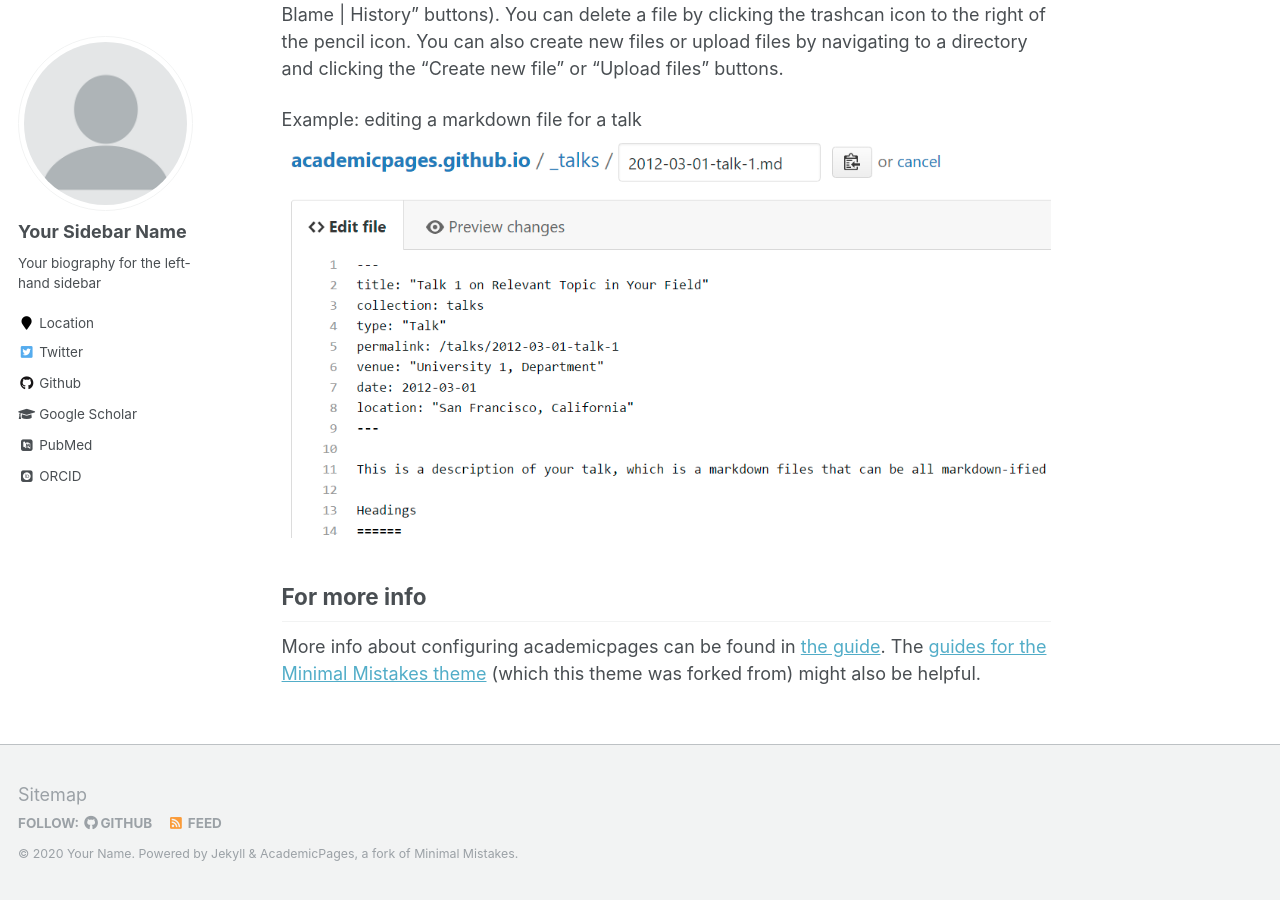
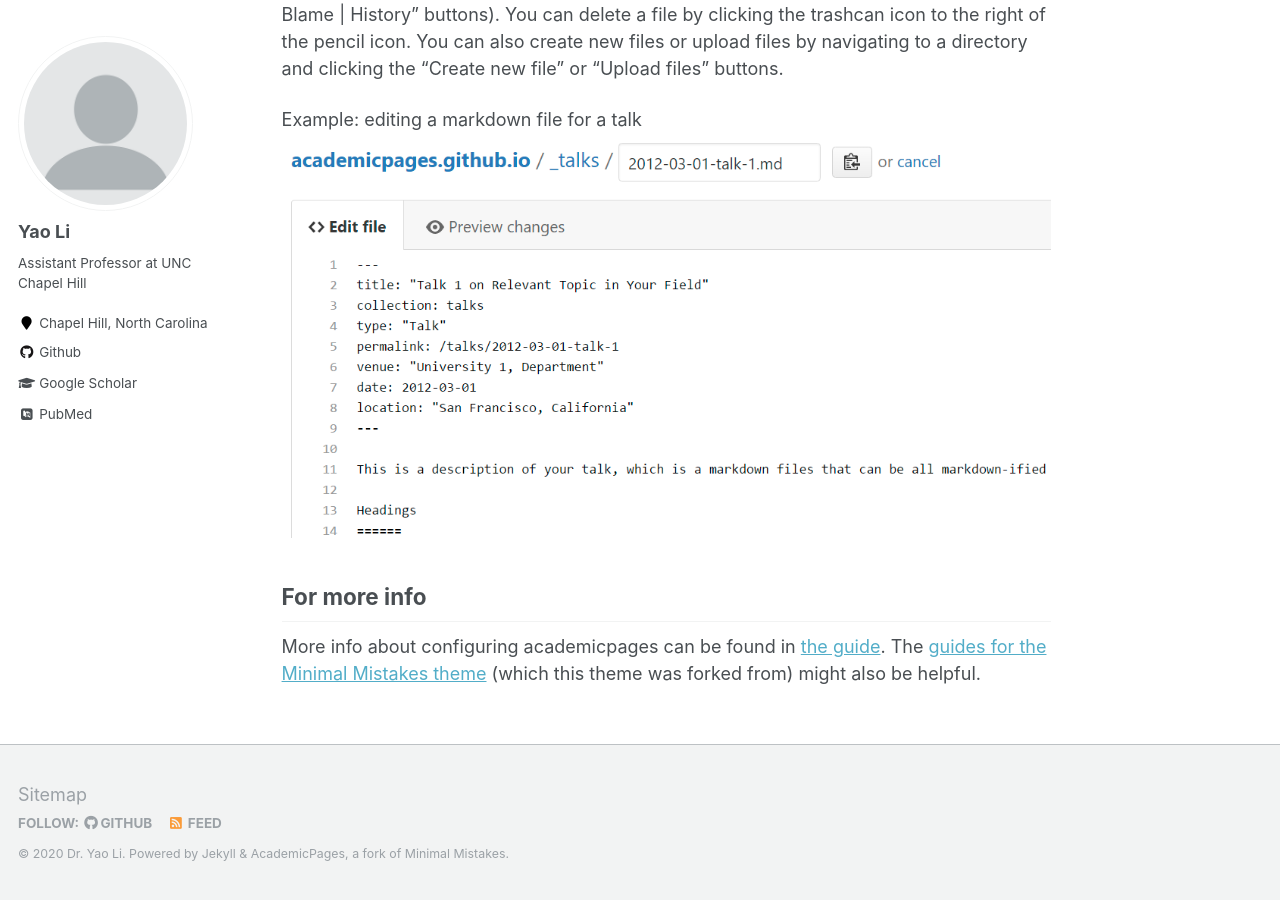
Before and after one commit to liyao880/yaoli, a Jekyll site: the page built from _pages/about.md, in a window 1280 px wide and 900 px high, scrolled down 2463 px. Built offline with Jekyll 4.4.1, drawn with Linux system fonts in a browser that asks for light colours; some web fonts are replaced; some of the changed text lies outside the part shown.

Commit message:
Update _config.yml

```diff
--- a/_config.yml
+++ b/_config.yml
@@ -7,13 +7,13 @@
 
 # Site Settings
 locale                   : "en-US"
-title                    : "Your Name / Site Title"
+title                    : "Dr. Yao Li"
 title_separator          : "-"
-name                     : &name "Your Name"
-description              : &description "personal description"
+name                     : &name "Dr. Yao Li"
+description              : &description "Assistant Professor at UNC Chapel Hill"
 url                      : https://academicpages.github.io # the base hostname & protocol for your site e.g. "https://mmistakes.github.io"
 baseurl                  : "" # the subpath of your site, e.g. "/blog"
-repository               : "academicpages/academicpages.github.io"
+repository               : "https://liyao880.github.io/yaoli/"
 teaser                   :  # filename of teaser fallback teaser image placed in /images/, .e.g. "500x300.png"
 breadcrumbs              : false # true, false (default)
 words_per_minute         : 160
@@ -80,13 +80,13 @@ analytics:
 
 # Site Author
 author:
-  name             : "Your Sidebar Name"
+  name             : "Yao Li"
   avatar           : "profile.png"
-  bio              : "Your biography for the left-hand sidebar"
-  location         : "Location"
+  bio              : "Assistant Professor at UNC Chapel Hill"
+  location         : "Chapel Hill, North Carolina"
   employer         :
-  pubmed           : "https://www.ncbi.nlm.nih.gov/pubmed/?term=john+snow"
-  googlescholar    : "http://yourfullgooglescholarurl.com"
+  pubmed           : ""
+  googlescholar    : "https://scholar.google.com/citations?user=bQ6YhCwAAAAJ&hl=en"
   email            :
   researchgate     :  # example: "https://www.researchgate.net/profile/yourprofile"
   uri              :
@@ -96,20 +96,20 @@ author:
   flickr           :
   facebook         :
   foursquare       :
-  github           : "academicpages"
+  github           : "liyao880"
   google_plus      :
   keybase          :
   instagram        :
   impactstory      : #"https://profiles.impactstory.org/u/xxxx-xxxx-xxxx-xxxx"
   lastfm           :
   linkedin         :
-  orcid            : "http://orcid.org/yourorcidurl"
+  orcid            : #"http://orcid.org/yourorcidurl"
   pinterest        :
   soundcloud       :
   stackoverflow    : # http://stackoverflow.com/users/123456/username
   steam            :
   tumblr           :
-  twitter          : "replacethistwitterhandle"
+  twitter          : #"replacethistwitterhandle"
   vine             :
   weibo            :
   xing             :
```
